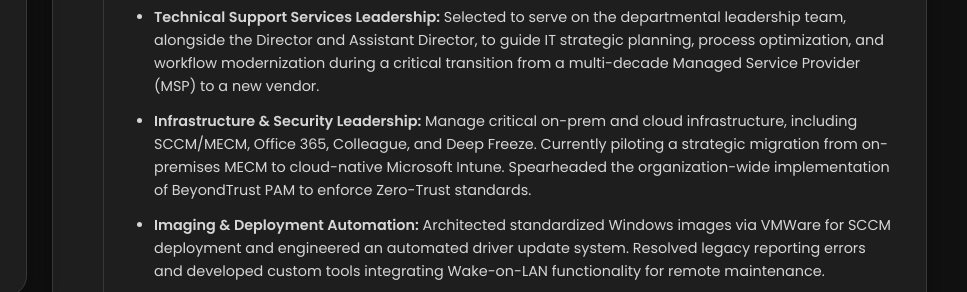
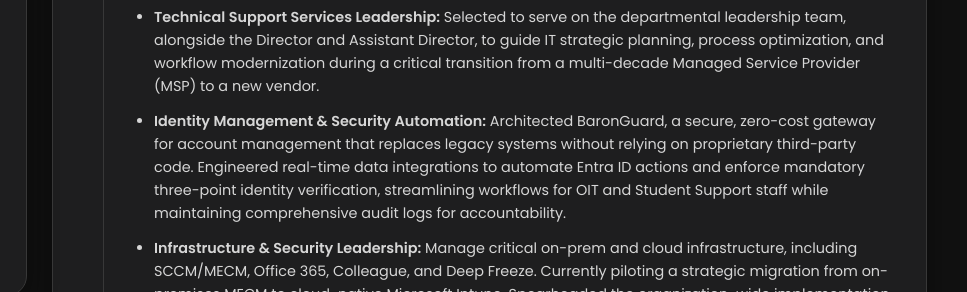
Before and after one commit to Whittaker-Tech/Whittaker-Tech.github.io, a plain HTML site: page index.html in a window 1280 px wide. Both pictures are taken after a click on the button "Resume". Shown: the part 349-641 px from the top of the page, 313-1280 px from the left. Drawn offline with Linux system fonts and the light colour scheme.

Commit message:
Add Identity Management & Security Automation details
Added a new item for Identity Management & Security Automation detailing the architecture of BaronGuard and its benefits.

```diff
--- a/index.html
+++ b/index.html
@@ -168,6 +168,10 @@
                                     <li style="margin-bottom: 12px;"><strong>Technical Support Services Leadership:</strong> Selected to serve on the departmental leadership team, alongside the Director and Assistant Director,
                                         to guide IT strategic planning, process optimization, and workflow modernization during a critical transition from a multi-decade Managed Service Provider (MSP) to a new vendor.</li>
 
+                                    <li style="margin-bottom: 12px;"><strong>Identity Management & Security Automation:</strong> Architected BaronGuard, a secure, zero-cost gateway for account management that replaces legacy systems
+                                        without relying on proprietary third-party code. Engineered real-time data integrations to automate Entra ID actions and enforce mandatory three-point identity verification, streamlining workflows
+                                        for OIT and Student Support staff while maintaining comprehensive audit logs for accountability.</li>
+
                                     <li style="margin-bottom: 12px;"><strong>Infrastructure & Security Leadership:</strong> Manage critical on-prem and cloud infrastructure, including SCCM/MECM, Office 365, Colleague, and Deep Freeze.
                                         Currently piloting a strategic migration from on-premises MECM to cloud-native Microsoft Intune. Spearheaded the organization-wide implementation of BeyondTrust PAM to enforce Zero-Trust standards.</li>
 
```
